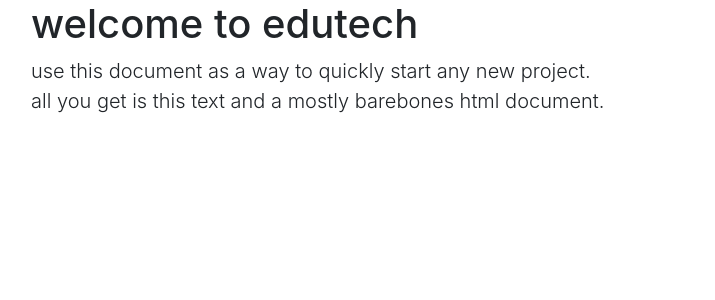
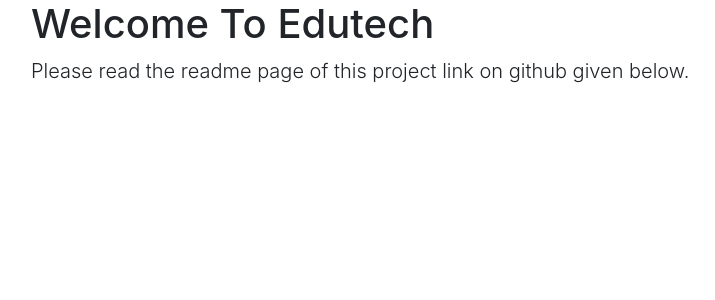
Before and after one commit to coderj001/Edutech, a Django app: page /en/ in a window 1280 px wide. Shown: the part 56-356 px from the top of the page, without its empty margins (54-769 px from the left). Run offline with Django 3.2, Linux system fonts and the light colour scheme.

Commit message:
updated readme file

```diff
--- a/djangodemotask/template/core/homepage.html
+++ b/djangodemotask/template/core/homepage.html
@@ -5,8 +5,8 @@
 <div class="container">
 
       <div class="starter-template">
-          <h1>{% trans "welcome to edutech" %}</h1>
-          <p class="lead">{% trans "use this document as a way to quickly start any new project.<br> all you get is this text and a mostly barebones html document." %}</p>
+          <h1>{% trans "Welcome To Edutech" %}</h1>
+          <p class="lead">{% trans "Please read the readme page of this project link on github given below." %}</p>
       </div>
 
     </div>
--- a/djangodemotask/template/core/navbar.html
+++ b/djangodemotask/template/core/navbar.html
@@ -1,3 +1,5 @@
+{% load i18n %}
+
 <nav class="navbar navbar-light bg-light justify-content-between">
     <a class="navbar-brand" href="{% url 'core:homepage' %}">Edutech</a>
     <button class="navbar-toggler" type="button" data-toggle="collapse" data-target="#navbarNav" aria-controls="navbarNav" aria-expanded="false" aria-label="Toggle navigation">
@@ -7,20 +9,20 @@
         <ul class="navbar-nav">
             {% if request.user.is_authenticated %}
           <li class="nav-item">
-              <a class="nav-link" href="{% url 'core:ask_question' %}">Ask Question</a>
+              <a class="nav-link" href="{% url 'core:ask_question' %}">{% trans "Ask Question" %}</a>
           </li>
           <li class="nav-item">
-            <a class="nav-link" href="{% url 'core:search_question' %}">Search Question</a>
+              <a class="nav-link" href="{% url 'core:search_question' %}">{% trans "Search Question" %}</a>
           </li>
           <li class="nav-item">
-              <a class="nav-link" href="{% url 'core:logout' %}">Logout</a>
+              <a class="nav-link" href="{% url 'core:logout' %}">{% trans "Logout" %}</a>
           </li>
           {% else %}
           <li class="nav-item">
-            <a class="nav-link" href="{% url 'core:signup' %}">Signup</a>
+              <a class="nav-link" href="{% url 'core:signup' %}">{% trans "Signup" %}</a>
           </li>
           <li class="nav-item">
-            <a class="nav-link" href="{% url 'core:login' %}">Login</a>
+              <a class="nav-link" href="{% url 'core:login' %}">{% trans "Login" %}</a>
           </li>
           {% endif %}
           <li class="nav-item">
```
Also changed, not shown: README.md, djangodemotask/locale/hi/LC_MESSAGES/django.po.
